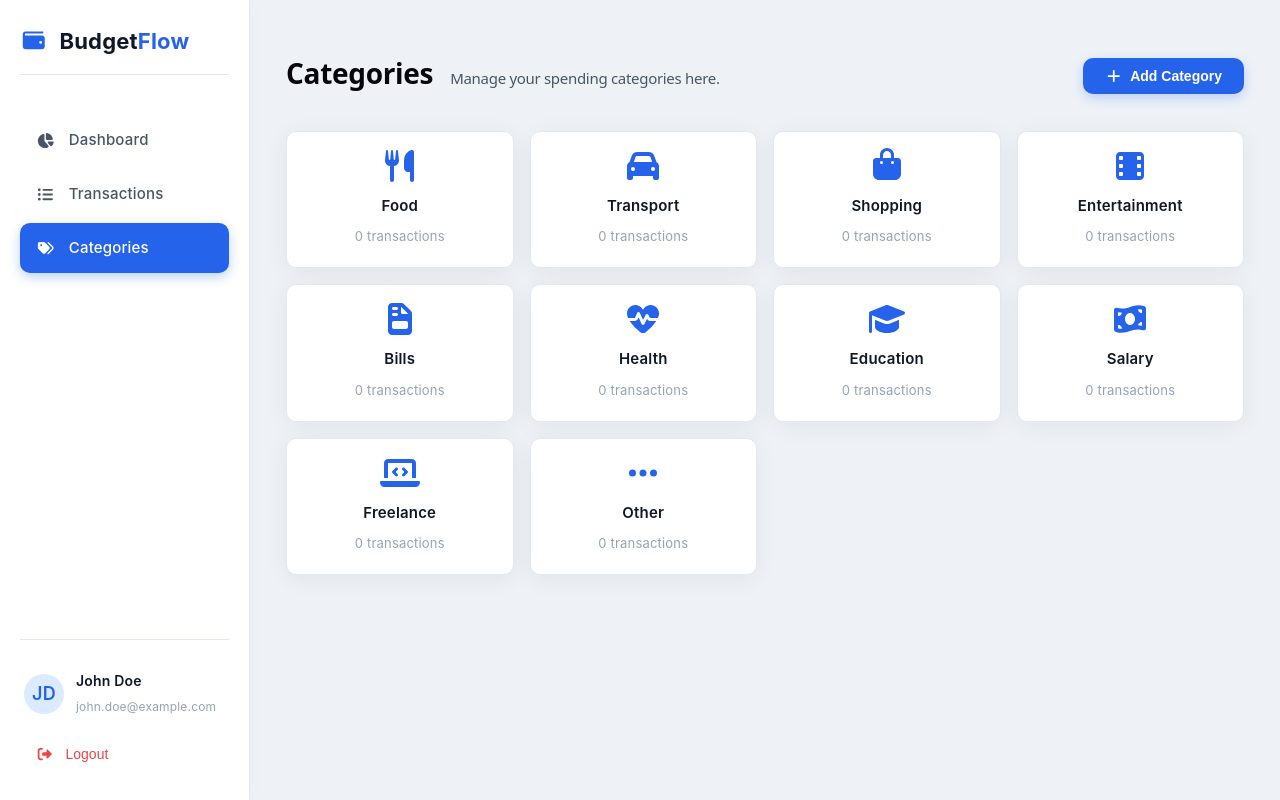
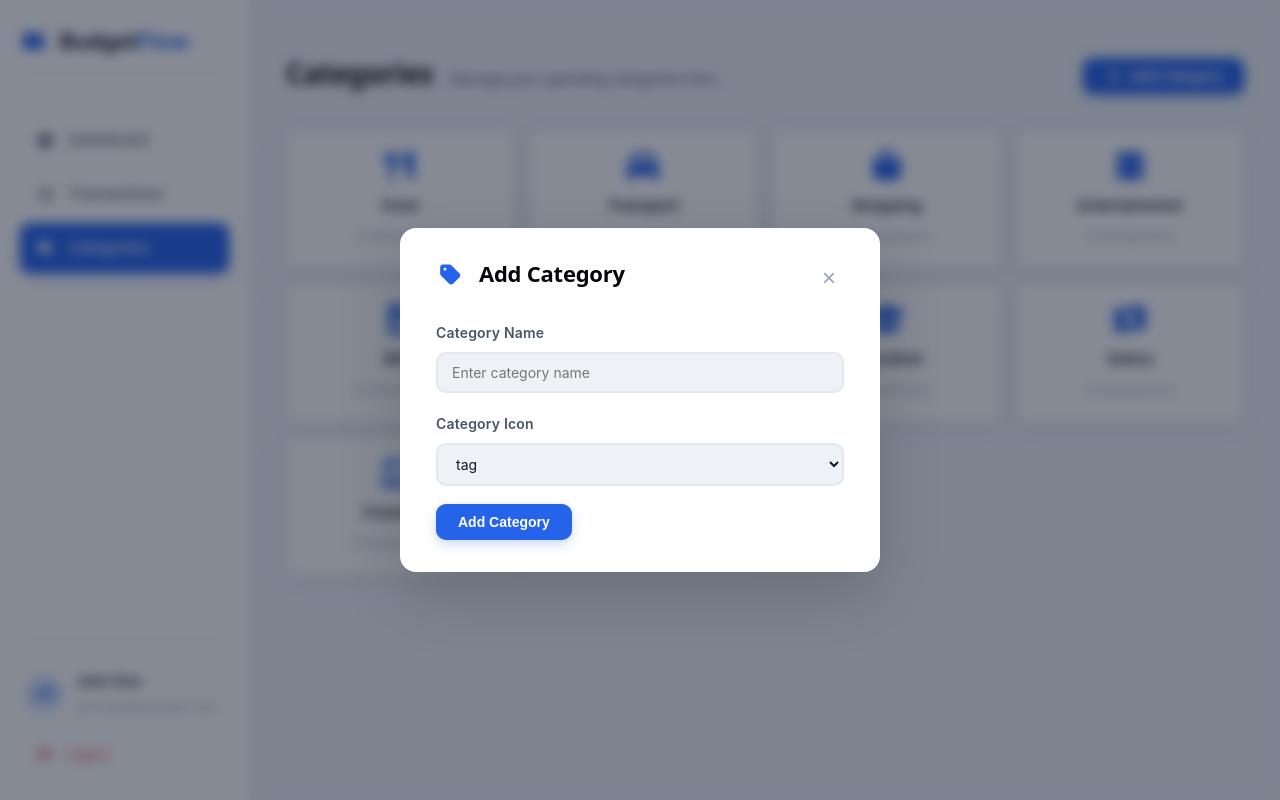
Before and after one commit to dennisvantonder/BudgetFlowReact, a React (Vite) app in the folder budgetapp.client/: page /categories in a window 1280 px wide. Both pictures are taken after a click on the button "Add Category". Built offline with nearby package versions, Linux system fonts and the light colour scheme.

Commit message:
finished category frond end - still need to add functions to API

```diff
--- a/budgetapp.client/src/App.css
+++ b/budgetapp.client/src/App.css
@@ -640,6 +640,7 @@ table tbody tr:hover {
    transition: all var(--transition);
    cursor: default;
    box-shadow: var(--shadow);
+   position: relative;
 }
 
 .category-item:hover {
@@ -663,6 +664,38 @@ table tbody tr:hover {
    font-size: 13px;
    color: var(--text-muted);
    margin-top: 4px;
+}
+
+.context-menu {
+   position: fixed;
+   z-index: 1000;
+   min-width: 150px;
+   padding: 5px;
+   background: var(--surface, white);
+   border: 1px solid var(--border);
+   border-radius: 8px;
+   box-shadow: 0 4px 12px rgb(0 0 0 / 12%);
+}
+
+.context-menu-item {
+   display: flex;
+   align-items: center;
+   gap: 8px;
+   width: 100%;
+   padding: 9px 12px;
+   border: none;
+   border-radius: 5px;
+   background: transparent;
+   text-align: left;
+   cursor: pointer;
+}
+
+.context-menu-item.delete {
+   color: #dc2626;
+}
+
+.context-menu-item.delete:hover {
+   background: rgb(220 38 38 / 10%);
 }
 
 /* ───────────── Modals ───────────── */
--- a/budgetapp.client/src/components/AddCategoryModal.tsx
+++ b/budgetapp.client/src/components/AddCategoryModal.tsx
@@ -1,22 +1,24 @@
 import { FontAwesomeIcon } from "@fortawesome/react-fontawesome";
 import { PrimaryButton } from "./Buttons";
-import { TextInput, ComboBoxInput } from "./Inputs";
+import { TextInput, ComboBoxInput, type ComboBoxOption } from "./Inputs";
 import { useState } from "react";
 
 export type AddCategoryProps = {
-   title: string;
-   categoryOptions: { value: string; label: string }[];
+   categoryOptions: ComboBoxOption[];
+   onClose: () => void;
+   onAdd: (name: string, icon: string) => void;
 };
 
 export default function AddCategoryModal({
-   title,
    categoryOptions,
+   onClose,
+   onAdd,
 }: AddCategoryProps) {
    const [categoryName, setCategoryName] = useState("");
    const [categoryType, setCategoryType] = useState("");
 
    return (
-      <div className="modal-overlay">
+      <div className="modal-overlay open">
          <div className="modal">
             <div className="modal-header">
                <h2>
@@ -24,9 +26,11 @@ export default function AddCategoryModal({
                      icon="tag"
                      style={{ color: "var(--primary)", marginRight: "10px" }}
                   />{" "}
-                  {title}
+                  Add Category
                </h2>
-               <button className="modal-close">&times;</button>
+               <button className="modal-close" onClick={onClose}>
+                  &times;
+               </button>
             </div>
             <form>
                <TextInput
@@ -36,12 +40,20 @@ export default function AddCategoryModal({
                   placeholder="Enter category name"
                />
                <ComboBoxInput
-                  label="Category Type"
+                  label="Category Icon"
                   value={categoryType}
                   options={categoryOptions}
                   onChange={(e) => setCategoryType(e.target.value)}
                />
-               <PrimaryButton type="submit">Add Category</PrimaryButton>
+               <PrimaryButton
+                  type="button"
+                  onClick={() => {
+                     onAdd(categoryName, categoryType);
+                     onClose();
+                  }}
+               >
+                  Add Category
+               </PrimaryButton>
             </form>
          </div>
       </div>
--- a/budgetapp.client/src/components/CategoryItem.tsx
+++ b/budgetapp.client/src/components/CategoryItem.tsx
@@ -1,3 +1,5 @@
+import { useEffect, useRef, useState } from "react";
+import { createPortal } from "react-dom";
 import { FontAwesomeIcon } from "@fortawesome/react-fontawesome";
 import { getCategoryIcon } from "../utils/iconMap";
 
@@ -5,17 +7,101 @@ type CategoryItemProps = {
    name: string;
    icon?: string;
    count: number;
-   // onDelete: (id: number) => void;
+   onDelete?: () => void;
 };
 
-export default function CategoryItem({ name, icon, count }: CategoryItemProps) {
+export default function CategoryItem({
+   name,
+   icon,
+   count,
+   onDelete,
+}: CategoryItemProps) {
+   const [menuPosition, setMenuPosition] = useState({ x: 0, y: 0 });
+   const [showContextMenu, setShowContextMenu] = useState(false);
+
+   const categoryRef = useRef<HTMLDivElement>(null);
+   const menuRef = useRef<HTMLDivElement>(null);
+
+   const handleContextMenu = (e: React.MouseEvent<HTMLDivElement>) => {
+      e.preventDefault();
+
+      // Capture the mouse position once, on right-click.
+      setMenuPosition({
+         x: e.clientX,
+         y: e.clientY,
+      });
+
+      setShowContextMenu(true);
+   };
+
+   useEffect(() => {
+      if (!showContextMenu) return;
+
+      const handleOutsideClick = (e: MouseEvent) => {
+         const target = e.target as Node;
+
+         if (
+            !categoryRef.current?.contains(target) &&
+            !menuRef.current?.contains(target)
+         ) {
+            setShowContextMenu(false);
+         }
+      };
+
+      const handleEscape = (e: KeyboardEvent) => {
+         if (e.key === "Escape") {
+            setShowContextMenu(false);
+         }
+      };
+
+      document.addEventListener("mousedown", handleOutsideClick);
+      document.addEventListener("contextmenu", handleOutsideClick);
+      document.addEventListener("keydown", handleEscape);
+
+      return () => {
+         document.removeEventListener("mousedown", handleOutsideClick);
+         document.removeEventListener("contextmenu", handleOutsideClick);
+         document.removeEventListener("keydown", handleEscape);
+      };
+   }, [showContextMenu]);
+
    return (
-      <div className="category-item">
+      <div
+         ref={categoryRef}
+         className="category-item"
+         onContextMenu={handleContextMenu}
+      >
          <FontAwesomeIcon icon={getCategoryIcon(icon)} className="cat-icon" />
          <div className="cat-name">{name}</div>
          <div className="cat-count">
             {count} transaction{count !== 1 ? "s" : ""}
          </div>
+
+         {showContextMenu &&
+            createPortal(
+               <div
+                  ref={menuRef}
+                  className="context-menu"
+                  style={{
+                     position: "fixed",
+                     left: menuPosition.x,
+                     top: menuPosition.y,
+                  }}
+               >
+                  <button
+                     type="button"
+                     className="context-menu-item delete"
+                     onClick={() => {
+                        setShowContextMenu(false);
+                        onDelete?.();
+                     }}
+                  >
+                     <FontAwesomeIcon icon="trash" />
+                     Delete
+                  </button>
+               </div>,
+               document.body,
+            )}
       </div>
    );
 }
--- a/budgetapp.client/src/components/Inputs.tsx
+++ b/budgetapp.client/src/components/Inputs.tsx
@@ -88,7 +88,7 @@ export function TextInput({
 }
 
 // ComboBox input component
-type ComboBoxOption = {
+export type ComboBoxOption = {
    value: string;
    label: string;
 };
--- a/budgetapp.client/src/pages/CategoriesPage.tsx
+++ b/budgetapp.client/src/pages/CategoriesPage.tsx
@@ -1,11 +1,16 @@
 import { FontAwesomeIcon } from "@fortawesome/react-fontawesome";
+import { useState } from "react";
 import EmptyState from "../components/EmptyState";
 import CategoryItem from "../components/CategoryItem";
 import type { Category } from "../services/CategoryService";
 import { PrimaryButton } from "../components/Buttons";
+import AddCategoryModal from "../components/AddCategoryModal";
+import { iconMap } from "../utils/iconMap";
 
 export default function CategoriesPage() {
-   const categories: Category[] = [
+   const [showModal, setShowModal] = useState(false);
+
+   const [categories, setCategories] = useState<Category[]>([
       { id: 1, name: "Food", icon: "fa-utensils" },
       { id: 2, name: "Transport", icon: "fa-car" },
       { id: 3, name: "Shopping", icon: "fa-shopping-bag" },
@@ -16,7 +21,19 @@ export default function CategoriesPage() {
       { id: 8, name: "Salary", icon: "fa-money-bill-wave" },
       { id: 9, name: "Freelance", icon: "fa-laptop-code" },
       { id: 10, name: "Other", icon: "fa-ellipsis-h" },
-   ];
+   ]);
+
+   const categoryOptions = Object.entries(iconMap).map(([key, icon]) => ({
+      value: key,
+      label: key.toString().replace("fa-", ""),
+   }));
+
+   const handleDeleteCategory = (id: number) => {
+      // Implement category deletion logic here
+      setCategories((currentCategories) =>
+         currentCategories.filter((c) => c.id !== id),
+      );
+   };
 
    return (
       <div className="page">
@@ -25,7 +42,7 @@ export default function CategoriesPage() {
                Categories <small>Manage your spending categories here.</small>
             </h1>
             <div className="page-actions">
-               <PrimaryButton>
+               <PrimaryButton onClick={() => setShowModal(true)}>
                   <FontAwesomeIcon icon="plus" /> Add Category
                </PrimaryButton>
             </div>
@@ -45,11 +62,25 @@ export default function CategoriesPage() {
                         name={c.name}
                         count={count}
                         icon={c.icon}
+                        onDelete={() => handleDeleteCategory(c.id)}
                      />
                   );
                })
             )}
          </div>
+
+         {showModal && (
+            <AddCategoryModal
+               categoryOptions={categoryOptions}
+               onClose={() => setShowModal(false)}
+               onAdd={(name, icon) => {
+                  setCategories((currentCategories) => [
+                     ...currentCategories,
+                     { id: currentCategories.length + 1, name, icon },
+                  ]);
+               }}
+            />
+         )}
       </div>
    );
 }
```
